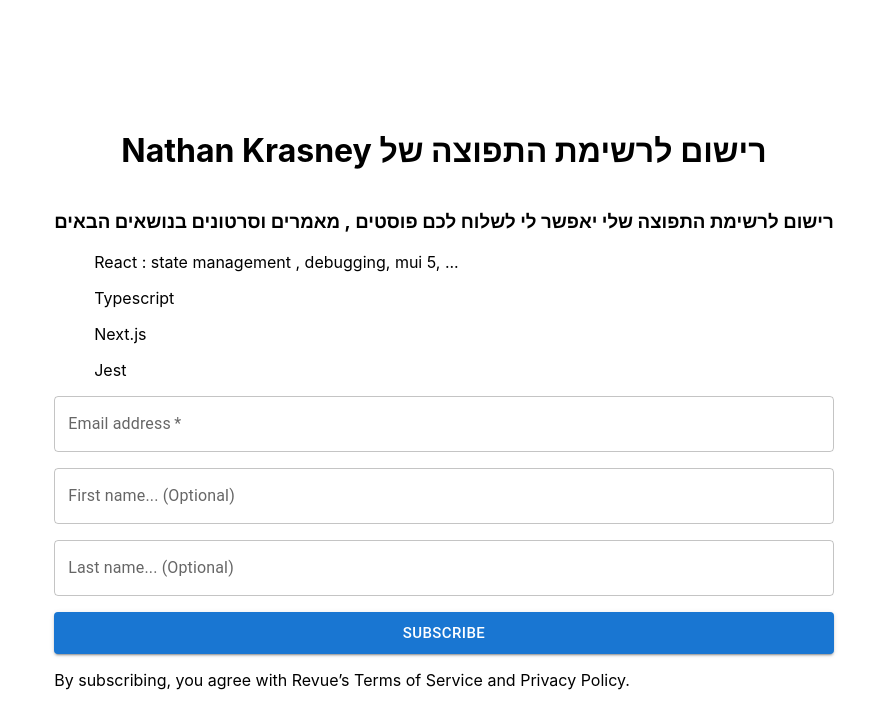
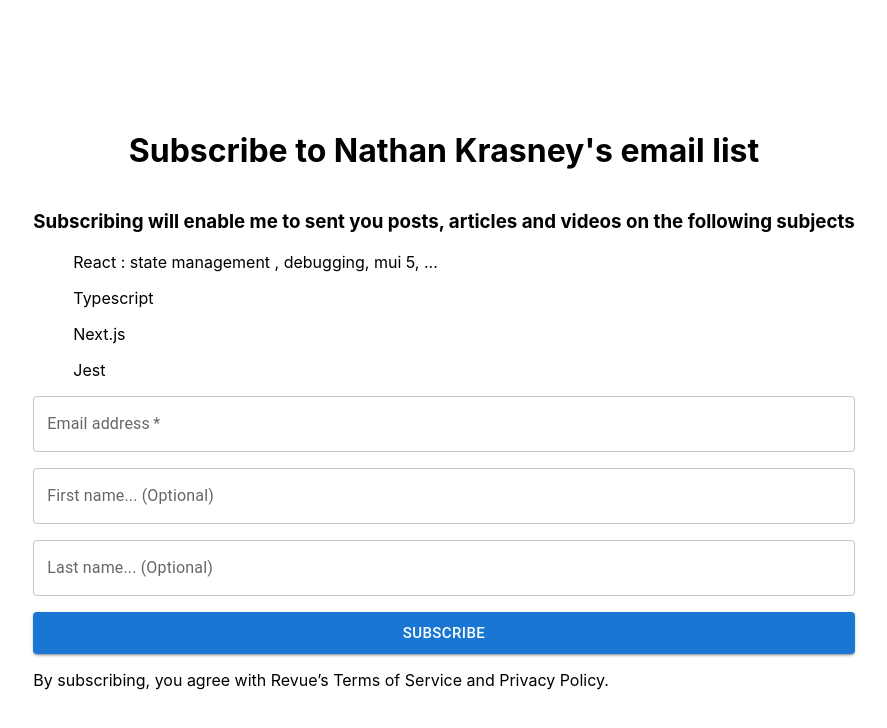
Before and after one commit to NathanKr/next.js-revue-signup, a Next.js app: page / in a window 1280 px wide. Shown: the top 728 px of the page, without its empty margins (196-1083 px from the left). Built offline with nearby package versions, Linux system fonts and the light colour scheme.

Commit message:
change to english

```diff
--- a/pages/index.tsx
+++ b/pages/index.tsx
@@ -13,9 +13,10 @@
       </Head>
 
       <main className={styles.main}>
-      <h1> Nathan Krasney רישום לרשימת התפוצה של</h1>
+
+      <h1>Subscribe to Nathan Krasney's email list</h1>
         <div>
-          <h3>רישום לרשימת התפוצה שלי יאפשר לי לשלוח לכם פוסטים , מאמרים וסרטונים בנושאים הבאים</h3>
+          <h3>Subscribing will enable me to sent you posts, articles and videos on the following subjects</h3>
           <ul>
             <p>React : state management , debugging, mui 5, ...</p>
             <p>Typescript</p>
```
Also changed, not shown: 1 other file (tests, documents, lock files or other folders).
